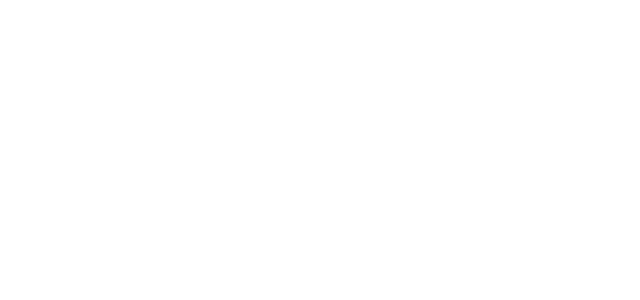
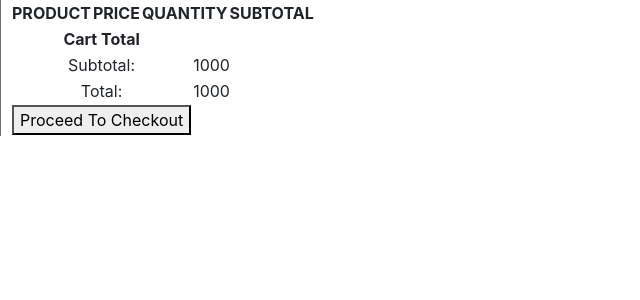
Before and after one commit to chibukasia/online-apparel, a React (Create React App) app: page /cartpage in a window 1280 px wide. Shown: the top 300 px of the page, without its empty margins (0-640 px from the left). Built offline with nearby package versions, Linux system fonts and the light colour scheme.

Commit message:
added the cart total and add item form

```diff
--- a/src/Components/CartItem.js
+++ b/src/Components/CartItem.js
@@ -1,26 +1,15 @@
 import React from "react";
 
-function CartItem (){
-    return (
-        <div className="product-item">
-            <div className="card-item">
-                <div>
-                    <img src="" alt="product"/>
-                </div>
-                <div>
-                    <h6>Title</h6>
-                    <h6>Price</h6>
-                    <p>Description</p>
-                    <h6>Size</h6>
-                    <h6>Color</h6>
-                    <button>+</button>
-                    <h6>Quatinty</h6>
-                    <button>-</button>
-                    <h6>Rating</h6>
-                </div>
-            </div>
-        </div>
-    )
+function CartItem() {
+  return (
+    <tr>
+      <td>Image</td>
+      <td>Title</td>
+      <td>Price</td>
+      <td>Quatinty</td>
+      <td>Subtotal</td>
+    </tr>
+  );
 }
 
-export default CartItem
+export default CartItem;
--- a/src/Components/CartPage.js
+++ b/src/Components/CartPage.js
@@ -1,9 +1,21 @@
 import React from "react";
+import CartTotal from "./CartTotal";
 
 function CartPage(){
     return (
-        <div>
+        <div className="main-content">
+            <table>
+                <thead>
+                    <th>PRODUCT</th>
+                    <th>PRICE</th>
+                    <th>QUANTITY</th>
+                    <th>SUBTOTAL</th>
+                </thead>
+                <tbody>
 
+                </tbody>
+            </table>
+            <CartTotal />
         </div>
     )
 }
--- /dev/null
+++ b/src/Components/CartTotal.js
@@ -0,0 +1,28 @@
+import React from "react";
+
+function CartTotal (){
+    return (
+        <div className="cart-total">
+            <table>
+                <thead>
+                    <tr>
+                    <th>Cart Total</th>
+                    </tr>
+                </thead>
+                <tbody>
+                    <tr>
+                        <td>Subtotal: </td>
+                        <td> 1000 </td>
+                    </tr>
+                    <tr>
+                        <td>Total: </td>
+                        <td>1000 </td>
+                    </tr>
+                    <tr><td><button>Proceed To Checkout</button></td></tr>
+                </tbody>
+            </table>
+        </div>
+    )
+}
+
+export default CartTotal
--- a/src/Components/Item.js
+++ b/src/Components/Item.js
@@ -1,5 +1,5 @@
 import React from "react";
-import CartItem from "./CartItem";
+import ProductItem from "./ProductItem";
 import {Link} from "react-router-dom";
 
 
@@ -12,7 +12,7 @@
             <img src={apparel.image} className="card-img-top" style={{width: 300+'px', height:300+'px', display:'block'}} onClick={handleImgClick}/>
             <div className="card-body">
                 <h6 className="card-title">{apparel.apparel_name}</h6>
-                {/* <p className="card-text">Some quick example text to build on the card title and make up the bulk of the card's content.</p> */}
+                <h6 className="card-title">Ksh {apparel.price} /-</h6>
                 <Link to='/:id' className="btn btn-primary">Add To Cart</Link>
             </div>
         </div>
--- /dev/null
+++ b/src/Components/ProductItem.js
@@ -0,0 +1,27 @@
+import React from "react";
+
+function ProductItem (){
+    return (
+        <div className="product-item">
+            <div className="card-item">
+                <div>
+                    <img src="" alt="product"/>
+                </div>
+                <div>
+                    <h6>Title</h6>
+                    <h6>Price</h6>
+                    <p>Description</p>
+                    <h6>Rating</h6>
+                    <h6>Size</h6>
+                    <h6>Color</h6>
+                    <button>+</button>
+                    <h6>Quatinty</h6>
+                    <button>-</button>
+                    <button>Add To cart</button>
+                </div>
+            </div>
+        </div>
+    )
+}
+
+export default ProductItem
```
Also changed, not shown: src/Components/AddNewItemForm.js (added, +9 -0 lines).
